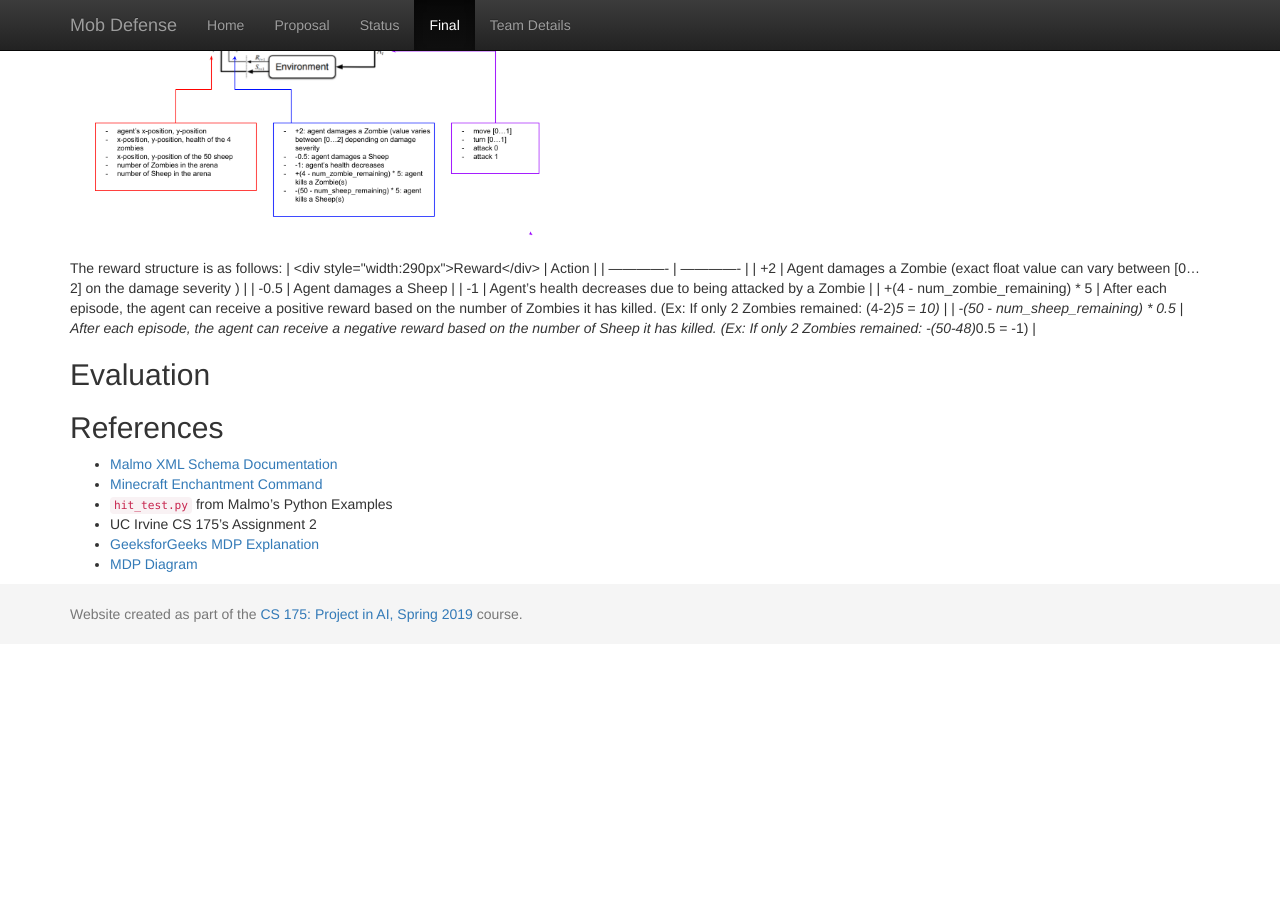
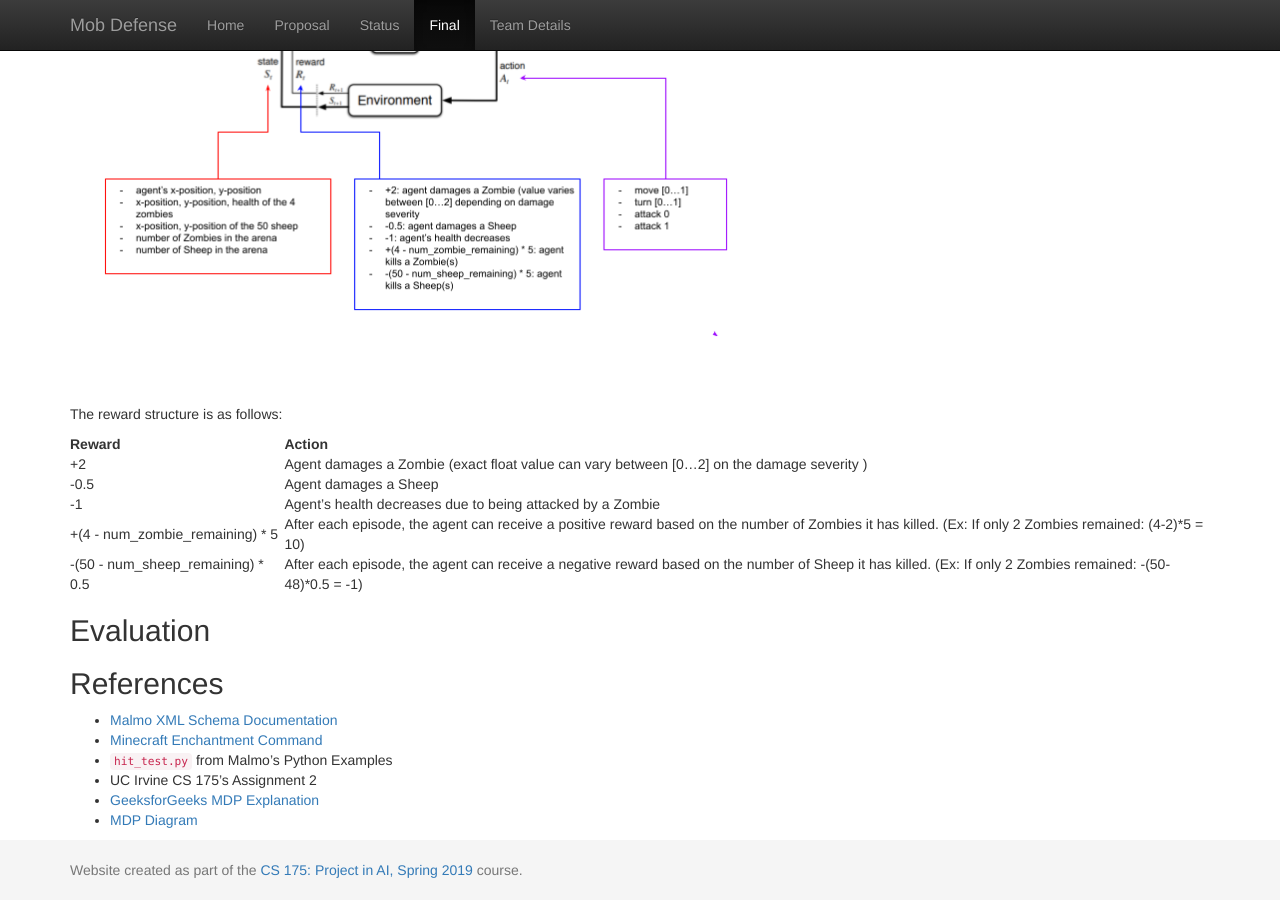
Before and after one commit to crystalleesf/mob-defense, a Jekyll site: the page built from docs/final.md, in a window 1280 px wide and 900 px high, scrolled down 1118 px. Built offline with Jekyll 4.4.1, drawn with Linux system fonts in a browser that asks for light colours; before the commit the page ends 1762 px from its top, so only the background shows below that.

Commit message:
Fix rewards table in final

```diff
--- a/docs/final.md
+++ b/docs/final.md
@@ -18,10 +18,13 @@ Originally, we had the agent move and turn towards the "Zombiest" point. The "Zo
 
 In this final sprint, we are using reinforcement learning to train our agent to attack Zombies, while keeping itself and the surrounding sheep alive. Our reinforcement learning model is based on a -ecause after every step in an episode, the agent must make the best decision based on the current state generated by the its previous action. After each step, the environment's state changes because the agent's health may have decreased, the Zombies' health may have decreased, and the position of the Zombies may have changed. In each state, we've created a continuous action space based off of Assignment 2. At each step, the agent has the ability to `move [0...1]`, `turn [0...1]`, `attack 0`, and `attack 1`. When a Zombie comes into the agent's "line of sight", the agent will attack the Zombie using its enchanted diamond sword. Additionally, we've programmed the agent to stop moving and turning when it sees a Zombie, so that it has enough time to attack the Zombie to its fullest ability.
 
-<img src="./images/mdp-final.png" alt="Markov Decision Process (Final)" width="500"/>
+<img src="./images/mdp-final.png" alt="Markov Decision Process (Final)" width="700"/>
 
+<br>
+<br>
 The reward structure is as follows:
-| <div style="width:290px">Reward</div>  | Action |
+
+| Reward  | Action |
 | ------------- | ------------- |
 | +2  | Agent damages a Zombie (exact float value can vary between [0...2] on the damage severity )  |
 | -0.5  | Agent damages a Sheep  |
```
